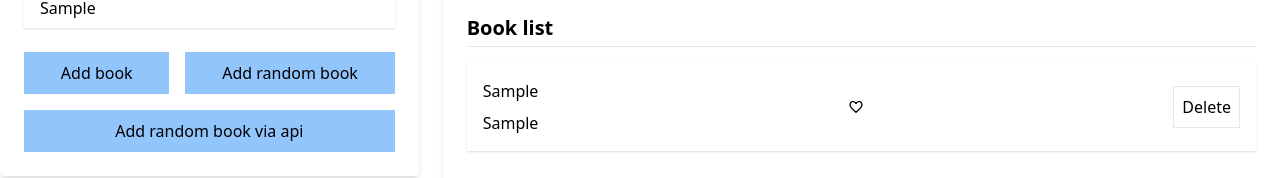
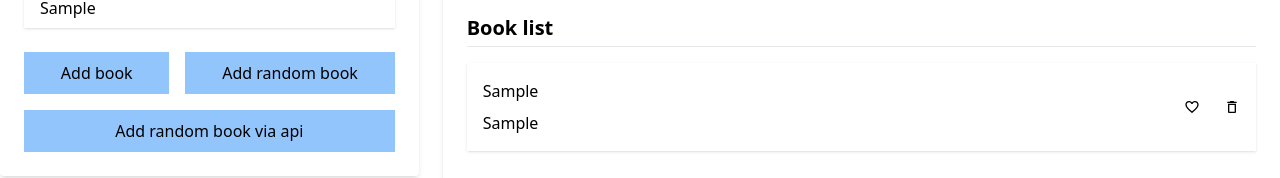
Before and after one commit to denzelwash/react-stashchuk-lessons, a React (Vite) app: page / in a window 1280 px wide. Both pictures are taken after typing "Sample", "Sample" into the empty fields and a click on the button "Add book". Shown: the part 309-487 px from the top of the page. Built offline with nearby package versions, Linux system fonts and the light colour scheme.

Commit message:
delete btn fix

```diff
--- a/src/components/List.jsx
+++ b/src/components/List.jsx
@@ -1,6 +1,6 @@
 import { useDispatch, useSelector } from "react-redux";
 import { deleteBook, toggleFavorites } from "../redux/slices/booksSlice.js";
-import { MdFavoriteBorder, MdFavorite } from "react-icons/md";
+import { MdFavoriteBorder, MdFavorite, MdDeleteOutline } from "react-icons/md";
 
 export const List = () => {
   const books = useSelector((state) => state.books.value);
@@ -31,14 +31,14 @@
               <h1 className="font-medium mb-2">{book.title}</h1>
               <p>{book.author}</p>
             </div>
-            <button onClick={() => toggleHandler(book.id)}>
+            <button
+              className="ml-auto mr-6"
+              onClick={() => toggleHandler(book.id)}
+            >
               {book.isFavorite ? <MdFavorite /> : <MdFavoriteBorder />}
             </button>
-            <button
-              onClick={() => deleteHandler(book.id)}
-              className="border p-2"
-            >
-              Delete
+            <button onClick={() => deleteHandler(book.id)}>
+              <MdDeleteOutline />
             </button>
           </div>
         ))}
```
